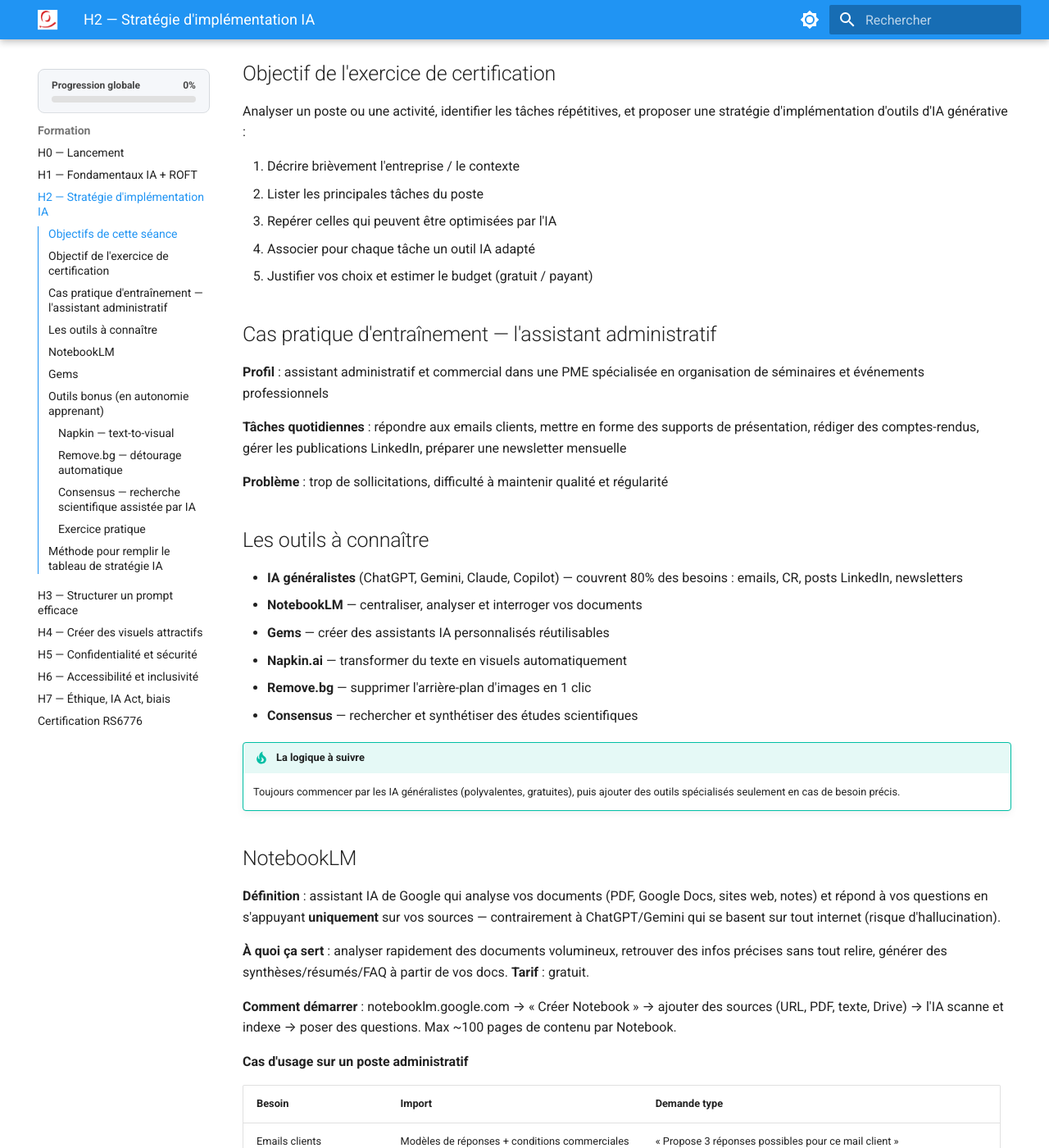
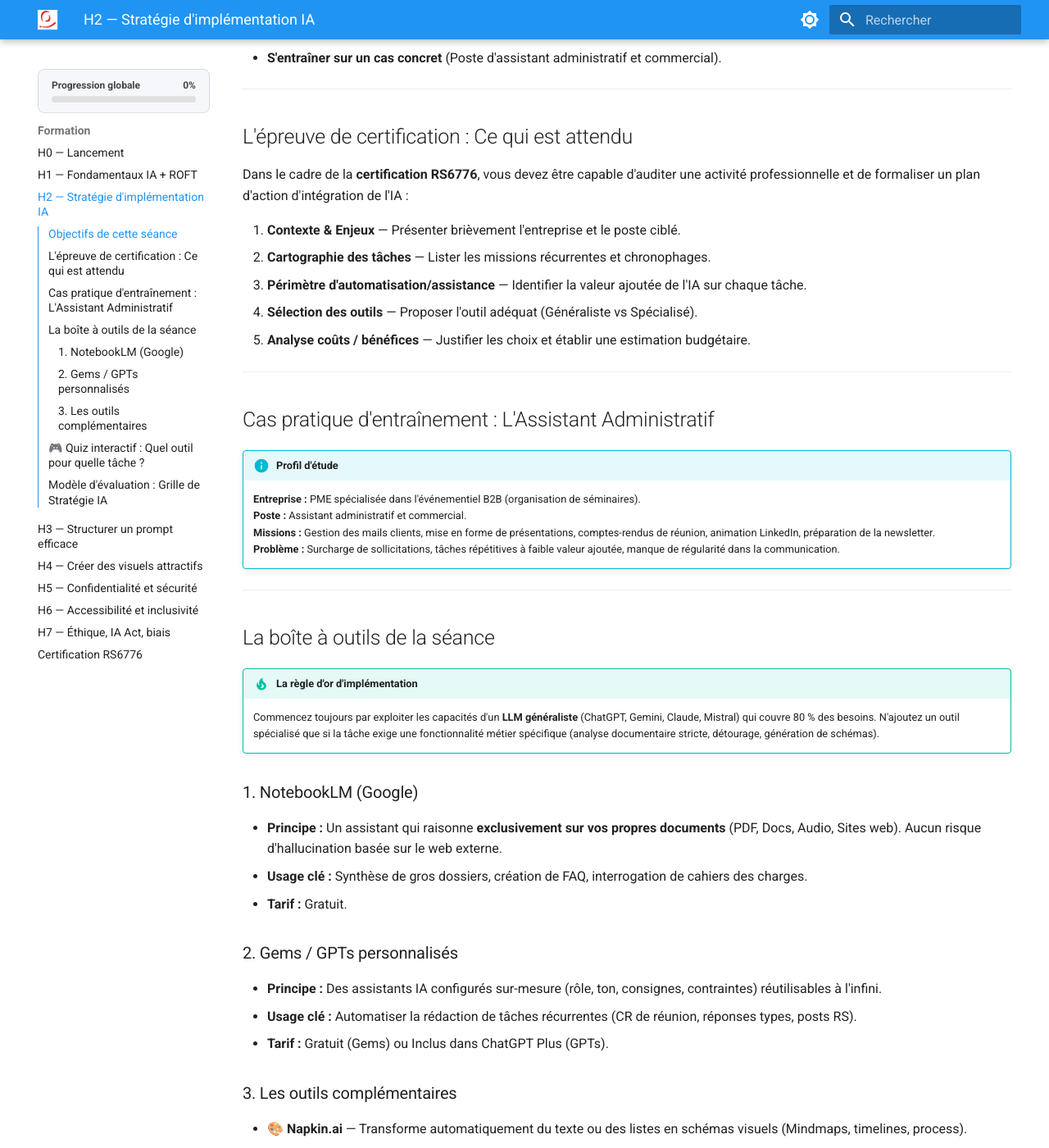
Before and after one commit to pierre-l-hue/wiki-formation-ia, an MkDocs documentation site: the page built from docs/formation/h2.md, in a window 1280 px wide and 1400 px high, scrolled down 506 px. Shown: the whole window at 82% size. Built offline with MkDocs 1.6.1 and Material for MkDocs 9.7.7, drawn with Linux system fonts in a browser that asks for light colours; some of the changed text lies outside the part shown.

Commit message:
Update h2.md

```diff
--- a/docs/formation/h2.md
+++ b/docs/formation/h2.md
@@ -1,123 +1,90 @@
 # H2 — Stratégie d'implémentation IA
 
-*Analyser des tâches métier et proposer des outils IA adaptés*
+*Analyser des tâches métier, cartographier les besoins et proposer des outils IA adaptés.*
+
+---
 
 ## Objectifs de cette séance
 
-- Construire une stratégie d'implémentation IA : analyser un poste, identifier les tâches optimisables, proposer des outils adaptés
-- Découvrir NotebookLM, Gems, et 3 outils bonus (Napkin, Remove.bg, Consensus)
-- Apprendre à structurer une proposition d'outils IA : lister les tâches, associer les bons outils, justifier + estimer le budget
-- Pratiquer sur un cas concret (assistant administratif)
+- **Construire une stratégie d'implémentation IA** : analyser un poste, identifier les tâches à forte valeur ajoutée, associer les bons outils.
+- **Découvrir des outils spécialisés essentiels** : NotebookLM, Gems (Custom GPTs), Napkin.ai, Remove.bg et Consensus.
+- **Modéliser une proposition** : lister les activités, justifier le choix des solutions et estimer le budget (Free vs Pro).
+- **S'entraîner sur un cas concret** (Poste d'assistant administratif et commercial).
 
-## Objectif de l'exercice de certification
+---
 
-Analyser un poste ou une activité, identifier les tâches répétitives, et proposer une stratégie d'implémentation d'outils d'IA générative :
+## L'épreuve de certification : Ce qui est attendu
 
-1. Décrire brièvement l'entreprise / le contexte
-2. Lister les principales tâches du poste
-3. Repérer celles qui peuvent être optimisées par l'IA
-4. Associer pour chaque tâche un outil IA adapté
-5. Justifier vos choix et estimer le budget (gratuit / payant)
+Dans le cadre de la **certification RS6776**, vous devez être capable d'auditer une activité professionnelle et de formaliser un plan d'action d'intégration de l'IA :
 
-## Cas pratique d'entraînement — l'assistant administratif
+1. **Contexte & Enjeux** — Présenter brièvement l'entreprise et le poste ciblé.
+2. **Cartographie des tâches** — Lister les missions récurrentes et chronophages.
+3. **Périmètre d'automatisation/assistance** — Identifier la valeur ajoutée de l'IA sur chaque tâche.
+4. **Sélection des outils** — Proposer l'outil adéquat (Généraliste vs Spécialisé).
+5. **Analyse coûts / bénéfices** — Justifier les choix et établir une estimation budgétaire.
 
-**Profil** : assistant administratif et commercial dans une PME spécialisée en organisation de séminaires et événements professionnels
+---
 
-**Tâches quotidiennes** : répondre aux emails clients, mettre en forme des supports de présentation, rédiger des comptes-rendus, gérer les publications LinkedIn, préparer une newsletter mensuelle
+## Cas pratique d'entraînement : L'Assistant Administratif
 
-**Problème** : trop de sollicitations, difficulté à maintenir qualité et régularité
+!!! info "Profil d'étude"
+    **Entreprise :** PME spécialisée dans l'événementiel B2B (organisation de séminaires).
+    **Poste :** Assistant administratif et commercial.
+    **Missions :** Gestion des mails clients, mise en forme de présentations, comptes-rendus de réunion, animation LinkedIn, préparation de la newsletter.
+    **Problème :** Surcharge de sollicitations, tâches répétitives à faible valeur ajoutée, manque de régularité dans la communication.
 
-## Les outils à connaître
+---
 
-- **IA généralistes** (ChatGPT, Gemini, Claude, Copilot) — couvrent 80% des besoins : emails, CR, posts LinkedIn, newsletters
-- **NotebookLM** — centraliser, analyser et interroger vos documents
-- **Gems** — créer des assistants IA personnalisés réutilisables
-- **Napkin.ai** — transformer du texte en visuels automatiquement
-- **Remove.bg** — supprimer l'arrière-plan d'images en 1 clic
-- **Consensus** — rechercher et synthétiser des études scientifiques
+## La boîte à outils de la séance
 
-!!! tip "La logique à suivre"
-    Toujours commencer par les IA généralistes (polyvalentes, gratuites), puis ajouter des outils spécialisés seulement en cas de besoin précis.
+!!! tip "La règle d'or d'implémentation"
+    Commencez toujours par exploiter les capacités d'un **LLM généraliste** (ChatGPT, Gemini, Claude, Mistral) qui couvre 80 % des besoins. N'ajoutez un outil spécialisé que si la tâche exige une fonctionnalité métier spécifique (analyse documentaire stricte, détourage, génération de schémas).
 
-## NotebookLM
+### 1. NotebookLM (Google)
+- **Principe :** Un assistant qui raisonne **exclusivement sur vos propres documents** (PDF, Docs, Audio, Sites web). Aucun risque d'hallucination basée sur le web externe.
+- **Usage clé :** Synthèse de gros dossiers, création de FAQ, interrogation de cahiers des charges.
+- **Tarif :** Gratuit.
 
-**Définition** : assistant IA de Google qui analyse vos documents (PDF, Google Docs, sites web, notes) et répond à vos questions en s'appuyant **uniquement** sur vos sources — contrairement à ChatGPT/Gemini qui se basent sur tout internet (risque d'hallucination).
+### 2. Gems / GPTs personnalisés
+- **Principe :** Des assistants IA configurés sur-mesure (rôle, ton, consignes, contraintes) réutilisables à l'infini.
+- **Usage clé :** Automatiser la rédaction de tâches récurrentes (CR de réunion, réponses types, posts RS).
+- **Tarif :** Gratuit (Gems) ou Inclus dans ChatGPT Plus (GPTs).
 
-**À quoi ça sert** : analyser rapidement des documents volumineux, retrouver des infos précises sans tout relire, générer des synthèses/résumés/FAQ à partir de vos docs. **Tarif** : gratuit.
+### 3. Les outils complémentaires
+- 🎨 **Napkin.ai** — Transforme automatiquement du texte ou des listes en schémas visuels (Mindmaps, timelines, process).
+- 🖼️ **Remove.bg** — Détourage instantané d'images et photos produits.
+- 🔬 **Consensus** — Moteur de recherche scientifique basé sur des études vérifiées et évaluées par des pairs.
 
-**Comment démarrer** : notebooklm.google.com → « Créer Notebook » → ajouter des sources (URL, PDF, texte, Drive) → l'IA scanne et indexe → poser des questions. Max ~100 pages de contenu par Notebook.
+---
 
-**Cas d'usage sur un poste administratif**
+## 🎮 Quiz interactif : Quel outil pour quelle tâche ?
 
-| Besoin | Import | Demande type |
-|---|---|---|
-| Emails clients | Modèles de réponses + conditions commerciales | « Propose 3 réponses possibles pour ce mail client » |
-| Comptes-rendus | Notes de réunion brutes | « Résume les décisions clés et les actions à suivre » |
-| Supports de présentation | Anciennes plaquettes, argumentaires | « Liste les 5 arguments principaux à mettre dans la nouvelle plaquette » |
-| Newsletter | Anciennes newsletters + docs produits | « Propose un plan de newsletter avec 3 rubriques et 2 mises en avant » |
-
-## Gems
-
-**Définition** : assistants IA personnalisés dans Google Gemini, créés une fois et réutilisés à l'infini (rôle, instructions, ton fixés une bonne fois pour toutes). **Tarif** : gratuit (inclus dans Gemini).
-
-**Les 4 fondations essentielles** :
-
-1. **Rôle** — le spécialiste que doit incarner l'assistant (ex : « Expert en communication interne »)
-2. **Contexte spécifique** — le domaine, jargon, environnement (ex : « Marketing digital B2B secteur SaaS »)
-3. **Consignes claires** — préférences, ton, format attendu
-4. **Mémoire** — préférences, projets en cours, infos clés à retenir
-
-**Créer un Gem** : Gemini.google.com → menu → « Créer un Gem » → titre, description, rôle, contexte, consignes, mémoire → enregistrer.
-
-**Gems utiles pour un assistant administratif**
-
-| Gem | Rôle | Utilité concrète |
-|---|---|---|
-| Répondeur Pro | Assistant commercial courtois | Rédiger des réponses emails clients |
-| Rédacteur CR | Secrétaire de réunion structuré | Transformer des notes brutes en CR formel |
-| Expert LinkedIn | Community manager pro | Créer des posts LinkedIn engageants |
-| Créateur Newsletter | Rédacteur marketing | Proposer des plans de newsletter mensuels |
-| Designer Slides | Assistant présentation | Suggérer des structures de slides claires |
-
-## Outils bonus (en autonomie apprenant)
-
-### Napkin — text-to-visual
-
-Colle du texte → l'IA génère automatiquement un schéma (processus, mindmap, comparaison, timeline). Export PNG/PDF/SVG. Gratuit : 500 crédits IA/semaine.
-
-### Remove.bg — détourage automatique
-
-Upload une photo → arrière-plan supprimé en 3 secondes. Fonctionne sur personnes, objets, produits. Gratuit en basse résolution.
-
-### Consensus — recherche scientifique assistée par IA
-
-Pose une question → Consensus cherche dans des millions d'articles scientifiques (PubMed, PLOS, arXiv, Semantic Scholar) et affiche un consensus (Oui/Non/Mitigé). Gratuit : 20 recherches/mois.
-
-
-### Exercice pratique
 <!-- ==================================================== -->
-<!-- DEBUT DU MINI-JEU : QUEL OUTIL POUR QUELLE TACHE ?   -->
+<!-- MINI-JEU : QUEL OUTIL POUR QUELLE TACHE ?            -->
 <!-- ==================================================== -->
-
-<div style="background: #ffffff; padding: 15px; border-radius: 8px; border: 1px solid #ddd; margin: 20px 0; color: #1a1a1a;">
-  <p style="font-size: 14px; color: #555; margin-top: 0; margin-bottom: 12px;">Pour chaque tâche, choisissez l'outil IA le plus adapté :</p>
-  <div id="quiz-progress" style="font-size: 13px; color: #777; margin-bottom: 8px;"></div>
-  <div id="quiz-task" style="font-size: 18px; font-weight: 600; min-height: 28px; margin-bottom: 16px; color: #000;"></div>
+<div class="ia-quiz-game" style="background: var(--md-code-bg-color, #f8f9fa); padding: 18px; border-radius: 8px; border: 1px solid var(--md-default-fg-color--lightest, #e0e0e0); margin: 24px 0;">
+  <p style="font-size: 14px; margin-top: 0; margin-bottom: 12px; font-weight: 500;">
+    🎯 <strong>Testez vos réflexes :</strong> Choisissez l'outil le plus judicieux pour chaque besoin métier :
+  </p>
+  <div id="quiz-progress" style="font-size: 12px; font-weight: 700; color: #1a5fb4; margin-bottom: 8px;"></div>
+  <div id="quiz-task" style="font-size: 16px; font-weight: 700; min-height: 28px; margin-bottom: 16px; color: var(--md-typeset-color, #000);"></div>
   <div id="quiz-choices" style="display: flex; flex-direction: column; gap: 8px;"></div>
-  <div id="quiz-feedback" style="display: none; margin-top: 14px; padding: 12px; border-radius: 6px; font-size: 14px;"></div>
-  <button id="quiz-next" style="display: none; margin-top: 12px; padding: 8px 16px; border: 1px solid #999; border-radius: 6px; background: #fff; cursor: pointer; font-size: 13px;">Question suivante</button>
-  <div id="quiz-score" style="display: none; margin-top: 16px; padding: 12px; background: #eef4fb; border: 1px solid #b8d3ec; border-radius: 6px; font-size: 15px; font-weight: 600; text-align: center;"></div>
+  <div id="quiz-feedback" style="display: none; margin-top: 14px; padding: 12px; border-radius: 6px; font-size: 14px; line-height: 1.5;"></div>
+  <div style="display: flex; gap: 10px; margin-top: 12px;">
+    <button id="quiz-next" style="display: none; padding: 8px 16px; border: 1px solid #1a5fb4; border-radius: 6px; background: #1a5fb4; color: #fff; cursor: pointer; font-size: 13px; font-weight: 600;">Question suivante ➔</button>
+    <button id="quiz-reset" style="display: none; padding: 8px 16px; border: 1px solid var(--md-default-fg-color--light, #999); border-radius: 6px; background: var(--md-default-bg-color, #fff); color: var(--md-typeset-color, #000); cursor: pointer; font-size: 13px; font-weight: 600;">🔄 Recommencer</button>
+  </div>
+  <div id="quiz-score" style="display: none; margin-top: 16px; padding: 14px; background: rgba(26, 95, 180, 0.1); border: 1px solid #1a5fb4; border-radius: 6px; font-size: 15px; font-weight: 700; text-align: center; color: var(--md-typeset-color, #000);"></div>
 </div>
 
 <script>
 (function() {
   const questions = [
-    { task: "Répondre à un email client classique", options: ["IA généraliste (ChatGPT, Gemini...)", "NotebookLM", "Gems", "Napkin"], correct: 0, explain: "Une tâche simple et courante : une IA généraliste suffit largement." },
-    { task: "Analyser 50 pages de contrats fournisseurs", options: ["IA généraliste", "NotebookLM", "Remove.bg", "Consensus"], correct: 1, explain: "NotebookLM s'appuie uniquement sur vos documents sources : idéal pour un gros volume à interroger précisément." },
-    { task: "Créer un post LinkedIn chaque semaine, toujours dans le même ton", options: ["IA généraliste", "Gems", "Napkin", "Consensus"], correct: 1, explain: "Un Gem mémorise le rôle et le ton une fois pour toutes, réutilisable à l'infini." },
-    { task: "Transformer un texte en schéma visuel", options: ["NotebookLM", "Napkin", "Remove.bg", "Consensus"], correct: 1, explain: "Napkin est fait pour ça : coller du texte, obtenir un schéma automatiquement." },
-    { task: "Vérifier si une étude scientifique confirme une affirmation", options: ["Gems", "Remove.bg", "Consensus", "IA généraliste"], correct: 2, explain: "Consensus cherche dans des millions d'articles scientifiques et affiche un consensus clair." },
-    { task: "Détourer une photo produit pour un catalogue", options: ["Remove.bg", "NotebookLM", "Gems", "Napkin"], correct: 0, explain: "Remove.bg supprime l'arrière-plan d'une image en quelques secondes." }
+    { task: "Répondre à un email client classique demandant un devis.", options: ["IA généralist (ChatGPT / Le Chat)", "NotebookLM", "Napkin.ai", "Consensus"], correct: 0, explain: "Une tâche rédactionnelle courante : un LLM généraliste traite cela rapidement." },
+    { task: "Analyser et croiser 15 documents PDF de procédures internes.", options: ["IA généraliste", "NotebookLM", "Remove.bg", "Consensus"], correct: 1, explain: "NotebookLM permet d'interroger vos documents de manière étanche et sans hallucination." },
+    { task: "Rédiger chaque semaine un post LinkedIn en respectant une charte éditoriale stricte.", options: ["IA généraliste basique", "Gem / GPT personnalisé", "Napkin.ai", "Consensus"], correct: 1, explain: "Un Gem/GPT mémorise le rôle, le ton et le format pour garantir la cohérence." },
+    { task: "Convertir les 5 étapes d'un projet d'événement en schéma visuel pour un client.", options: ["NotebookLM", "Napkin.ai", "Remove.bg", "Consensus"], correct: 1, explain: "Napkin.ai est spécialisé dans la génération automatique de schémas à partir de texte." },
+    { task: "Extraire le sujet d'un produit d'une photo pour l'intégrer sur un fond neutre.", options: ["Remove.bg", "NotebookLM", "Gems", "Napkin.ai"], correct: 0, explain: "Remove.bg est l'outil spécialisé idéal pour le détourage rapide." }
   ];
 
   let i = 0;
@@ -127,18 +94,23 @@
   const choicesEl = document.getElementById('quiz-choices');
   const feedback = document.getElementById('quiz-feedback');
   const nextBtn = document.getElementById('quiz-next');
+  const resetBtn = document.getElementById('quiz-reset');
   const scoreEl = document.getElementById('quiz-score');
 
   function render() {
     if (!taskEl) return;
     feedback.style.display = 'none';
     nextBtn.style.display = 'none';
+    resetBtn.style.display = 'none';
+    scoreEl.style.display = 'none';
+
     progress.textContent = "Question " + (i + 1) + " sur " + questions.length;
     taskEl.textContent = questions[i].task;
     choicesEl.innerHTML = '';
+
     questions[i].options.forEach((opt, idx) => {
       const btn = document.createElement('button');
-      btn.style.cssText = "text-align:left; padding:10px 14px; border:1px solid #d5d5d5; border-radius:6px; background:#fff; cursor:pointer; font-size:14px; color:#1a1a1a; width:100%; transition: background 0.2s;";
+      btn.style.cssText = "text-align:left; padding:10px 14px; border:1px solid var(--md-default-fg-color--lightest, #d5d5d5); border-radius:6px; background:var(--md-default-bg-color, #fff); color:var(--md-typeset-color, #1a1a1a); cursor:pointer; font-size:14px; width:100%; transition: background 0.2s;";
       btn.textContent = opt;
       btn.addEventListener('click', () => answer(idx, btn));
       choicesEl.appendChild(btn);
@@ -149,30 +121,31 @@
     const q = questions[i];
     const allBtns = choicesEl.querySelectorAll('button');
     allBtns.forEach(b => b.disabled = true);
+
     if (idx === q.correct) {
-      btn.style.background = "#e6f4ea";
+      btn.style.background = "rgba(74, 155, 94, 0.2)";
       btn.style.borderColor = "#4a9b5e";
-      feedback.style.background = "#e6f4ea";
-      feedback.style.border = "1px solid #a8d5b5";
-      feedback.style.color = "#1e4620";
-      feedback.textContent = "Exact. " + q.explain;
+      feedback.style.background = "rgba(74, 155, 94, 0.1)";
+      feedback.style.border = "1px solid #4a9b5e";
+      feedback.textContent = "✅ Exact ! " + q.explain;
       scoreCount++;
     } else {
-      btn.style.background = "#fbe9e7";
+      btn.style.background = "rgba(201, 86, 74, 0.2)";
       btn.style.borderColor = "#c9564a";
-      allBtns[q.correct].style.background = "#e6f4ea";
+      allBtns[q.correct].style.background = "rgba(74, 155, 94, 0.2)";
       allBtns[q.correct].style.borderColor = "#4a9b5e";
-      feedback.style.background = "#fbe9e7";
-      feedback.style.border = "1px solid #e3b3ac";
-      feedback.style.color = "#6b241d";
-      feedback.textContent = "Pas tout à fait. " + q.explain;
+      feedback.style.background = "rgba(201, 86, 74, 0.1)";
+      feedback.style.border = "1px solid #c9564a";
+      feedback.textContent = "❌ Pas tout à fait. " + q.explain;
     }
     feedback.style.display = 'block';
+
     if (i < questions.length - 1) {
       nextBtn.style.display = 'inline-block';
     } else {
       scoreEl.style.display = 'block';
-      scoreEl.textContent = "Score : " + scoreCount + " / " + questions.length;
+      scoreEl.textContent = "Résultat final : " + scoreCount + " / " + questions.length;
+      resetBtn.style.display = 'inline-block';
     }
   }
 
@@ -180,23 +153,36 @@
     nextBtn.addEventListener('click', () => { i++; render(); });
   }
 
+  if (resetBtn) {
+    resetBtn.addEventListener('click', () => {
+      i = 0;
+      scoreCount = 0;
+      render();
+    });
+  }
+
   render();
 })();
 </script>
 
-<!-- ==================================================== -->
-<!-- FIN DU MINI-JEU                                      -->
-<!-- ==================================================== -->
+---
 
-## Méthode pour remplir le tableau de stratégie IA
+## Modèle d'évaluation : Grille de Stratégie IA
 
-1. **Identifier les tâches répétitives** ou chronophages
-2. **Évaluer la fréquence** (quotidienne, hebdomadaire, mensuelle, ponctuelle)
-3. **Associer le bon outil IA** — généraliste pour 80% des cas, spécialisé pour un besoin précis
-4. **Justifier votre choix** — pourquoi cet outil, quel gain, quelle valeur ajoutée
-5. **Estimer le budget** — 0€ si version gratuite suffit, sinon indiquer le prix mensuel
+Voici le modèle de rendu type à construire pour vos propositions d'implémentation :
 
-!!! success "Vous avez appris aujourd'hui"
-    Comprendre une stratégie d'implémentation IA · Les outils NotebookLM et Gems · La méthode pour proposer des outils IA · Pratique sur un cas concret
+| Tâche identifiée | Fréquence | Outil recommandé | Justification de la valeur ajoutée | Estimation budgétaire |
+| :--- | :---: | :--- | :--- | :---: |
+| **Gestion des emails récurrents** | Quotidienne | **ChatGPT / Le Chat** | Réduction du temps de rédaction de 50 %. Homogénéisation des réponses. | 0 € (Freemium) |
+| **Synthèse des comptes-rendus** | Hebdo | **Gem "Rédacteur CR"** | Transformation automatique des notes brutes en format structuré. | 0 € (Inclus Gemini) |
+| **Analyse des propositions partenaires** | Mensuelle | **NotebookLM** | Extraction ciblée sans risque d'erreur ou d'invention d'informations. | 0 € |
+| **Création de schémas de présentation** | Ponctuelle | **Napkin.ai** | Production rapide de supports visuels clairs pour les clients B2B. | 0 € (Gratuit < 500 crédits) |
 
-**Prochaine séance (H3)** : Prompting rédactionnel + visuel (Exercice 2)
+---
+
+!!! success "Bilan de la séance H2"
+    - **Capacité d'analyse :** Savoir décomposer un poste en tâches automatisables.
+    - **Palette d'outils :** Associer judicieusement LLM généralistes et outils spécialisés.
+    - **Livrable :** Produire une grille de préconisations claire et budgétisée pour l'entreprise.
+
+**Prochaine étape (H3)** : [Ingénierie de prompt avancée & Structuration du besoin →](../h3/)
```
